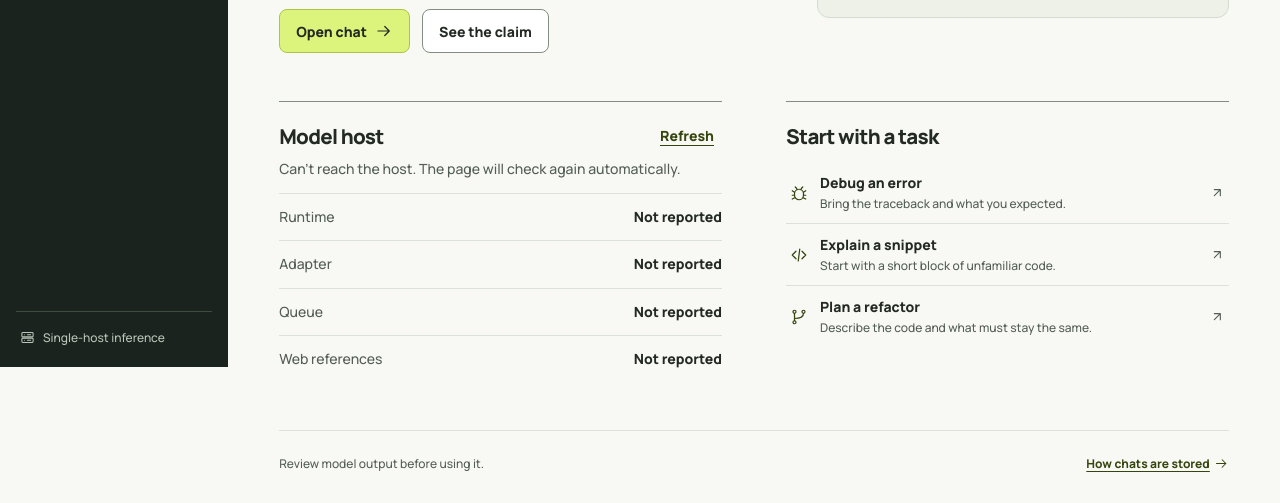
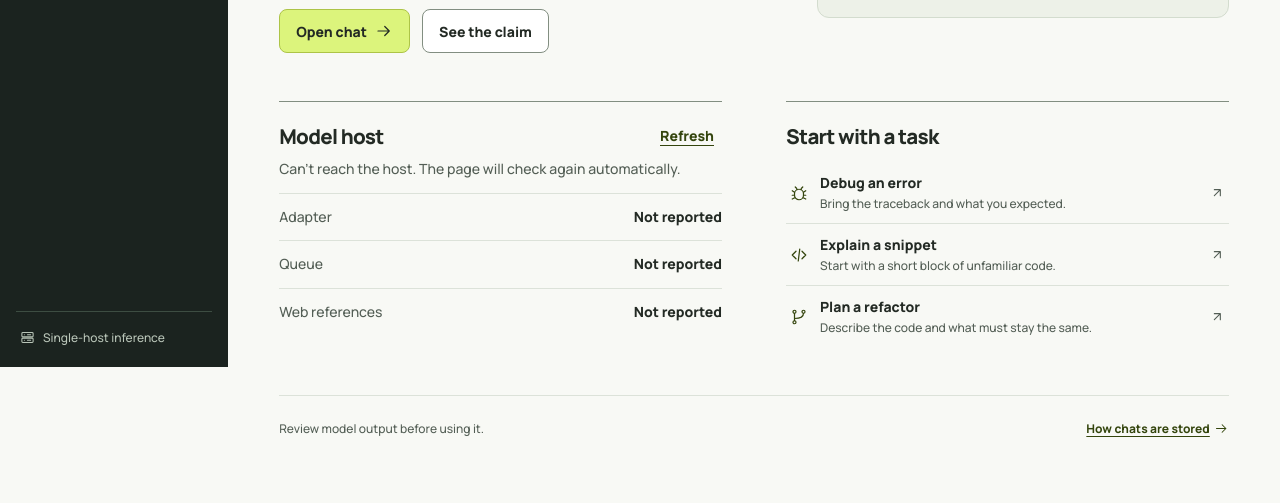
Before and after one commit to flowingnotes/NotMythos, a plain HTML site: page index.html in a window 1280 px wide. Shown: the part 433-936 px from the top of the page. After the commit the page ends 901 px from the top, so only its background shows below. Drawn offline with Linux system fonts and the light colour scheme; no server answers.

Commit message:
Remove runtime details from host overview
Removed the runtime reporting section from the host details.

```diff
--- a/index.html
+++ b/index.html
@@ -66,7 +66,6 @@
           <div class="section-heading"><h2 id="status-title">Model host</h2><button class="text-button" data-refresh type="button">Refresh</button></div>
           <p class="quiet" data-health="description">Checking whether the host can accept requests.</p>
           <dl class="host-details">
-            <div><dt>Runtime</dt><dd data-health="engine">Not reported</dd></div>
             <div><dt>Adapter</dt><dd data-health="adapter">Not reported</dd></div>
             <div><dt>Queue</dt><dd data-health="queue">Not reported</dd></div>
             <div><dt>Web references</dt><dd data-health="web">Not reported</dd></div>
```
